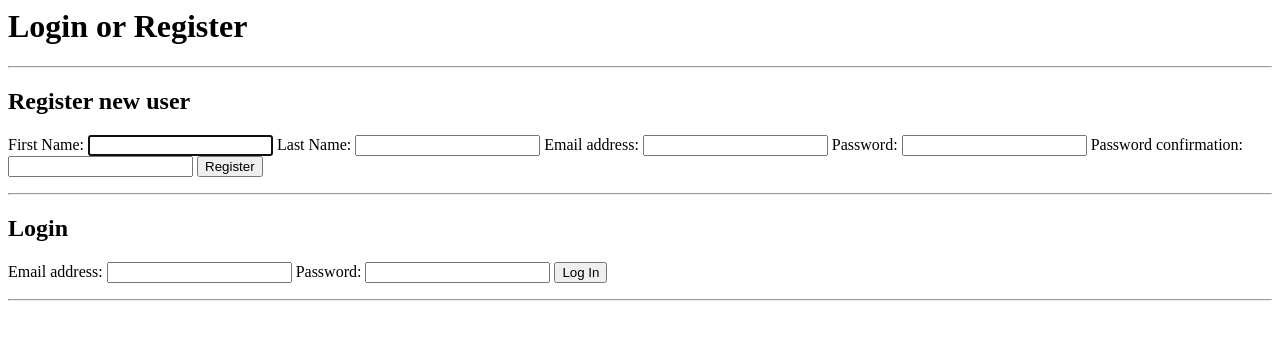
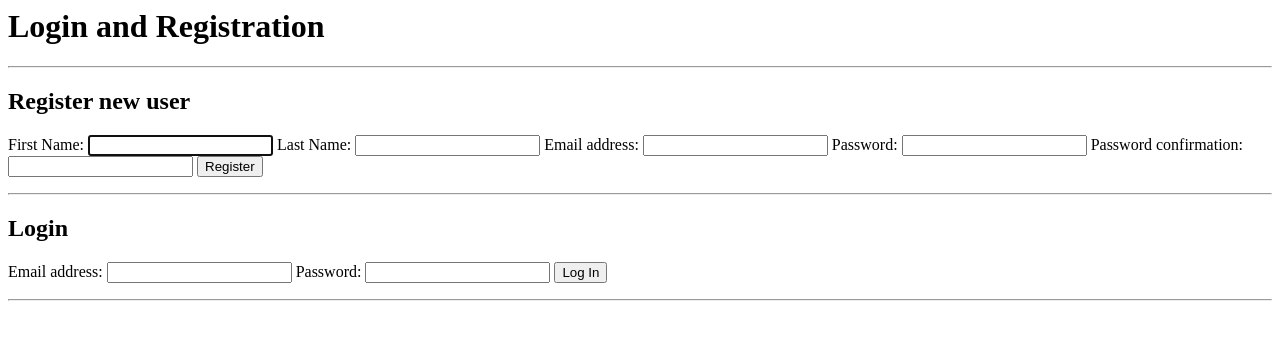
Before and after one commit to erica7/python_deploy, a Django app: page / in a window 1280 px wide. Shown: the top 340 px of the page. Run offline with Django 3.2, Linux system fonts and the light colour scheme; parts of the project's set-up code (start-up, migrations or seed data) failed here and were passed over.

Commit message:
updated header as a test

```diff
--- a/apps/login_and_reg/templates/login_and_reg/index.html
+++ b/apps/login_and_reg/templates/login_and_reg/index.html
@@ -10,7 +10,7 @@
     <p>Hello, {{request.session.user}}</p>
   {% endif %}
 
-  <h1>Login or Register</h1>
+  <h1>Login and Registration</h1>
 
   {% if messages %}
   <ul>
```
